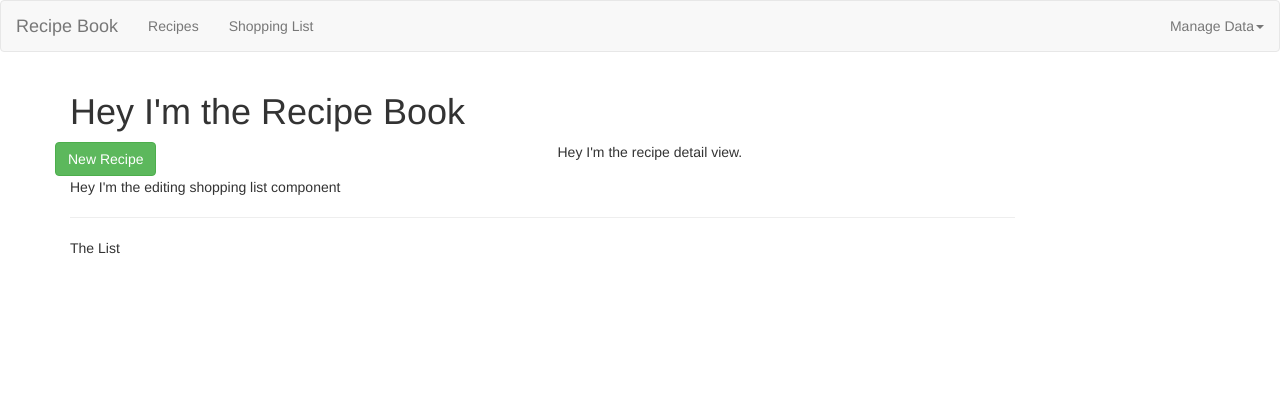
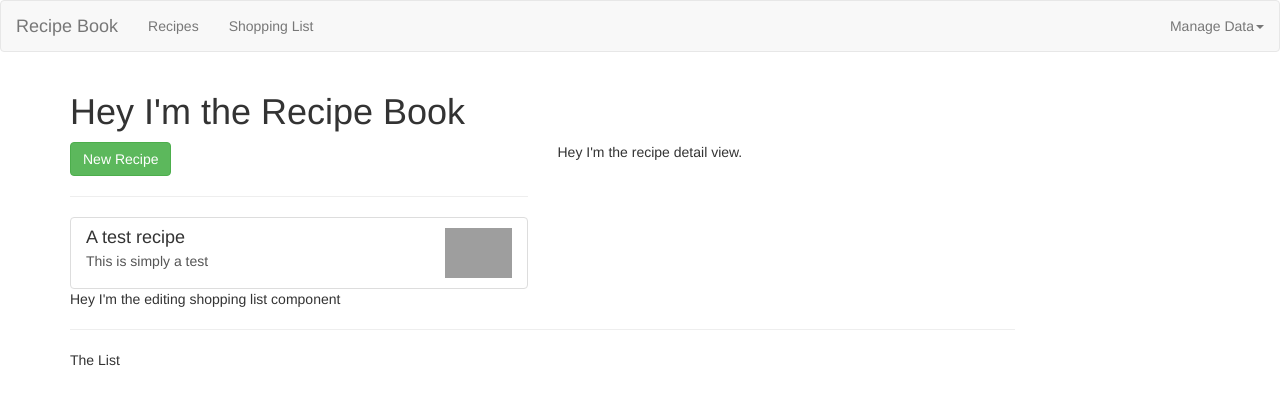
Before and after one commit to pedrolopezbiedma/Courses_Angular9, an Angular app in the folder recipe-book/: page / in a window 1280 px wide. Shown: the top 404 px of the page. Built offline with nearby package versions, Linux system fonts and the light colour scheme; grey boxes are pictures that could not be loaded.

Commit message:
Including changes for the initial status of the Recipe list

```diff
--- a/recipe-book/src/app/recipe-book/recipe-list/recipe-list.component.html
+++ b/recipe-book/src/app/recipe-book/recipe-list/recipe-list.component.html
@@ -1,8 +1,23 @@
 <div class="row">
-    <div class="col-sx-12">
+    <div class="col-xs-12">
         <button class='btn btn-success'>New Recipe</button>
     </div>
-</div><div class="row">
+</div>
+<hr>
+<div class="row">
     <div class="col-xs-12">
+        <a href="#" class='list-group-item clearfix'
+        *ngFor="let recipe of recipes" >
+            <div class="pull-left">
+                <h4 class='list-group-item-heading'> {{ recipe.name }} </h4>
+                <p class='list-group-item-text'> {{ recipe.description }} </p>
+            </div>
+            <span class='pull-right'>
+                <img src="{{ recipe.imagePath }}"
+                alt="{{ recipe.name }}"
+                class='img-responsive'
+                style='max-height: 50px;'>
+            </span>
+        </a>
     </div>
 </div>
```
